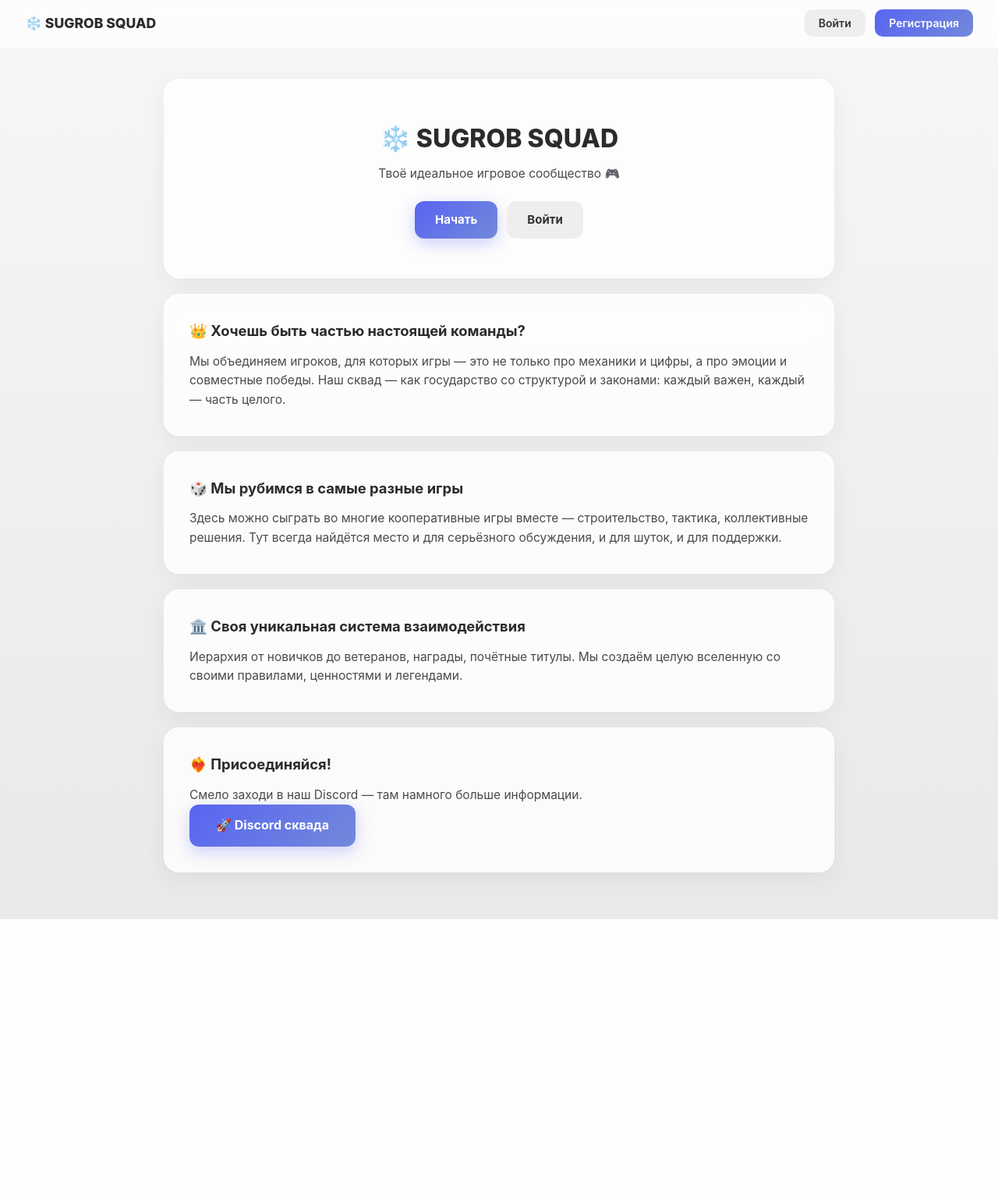
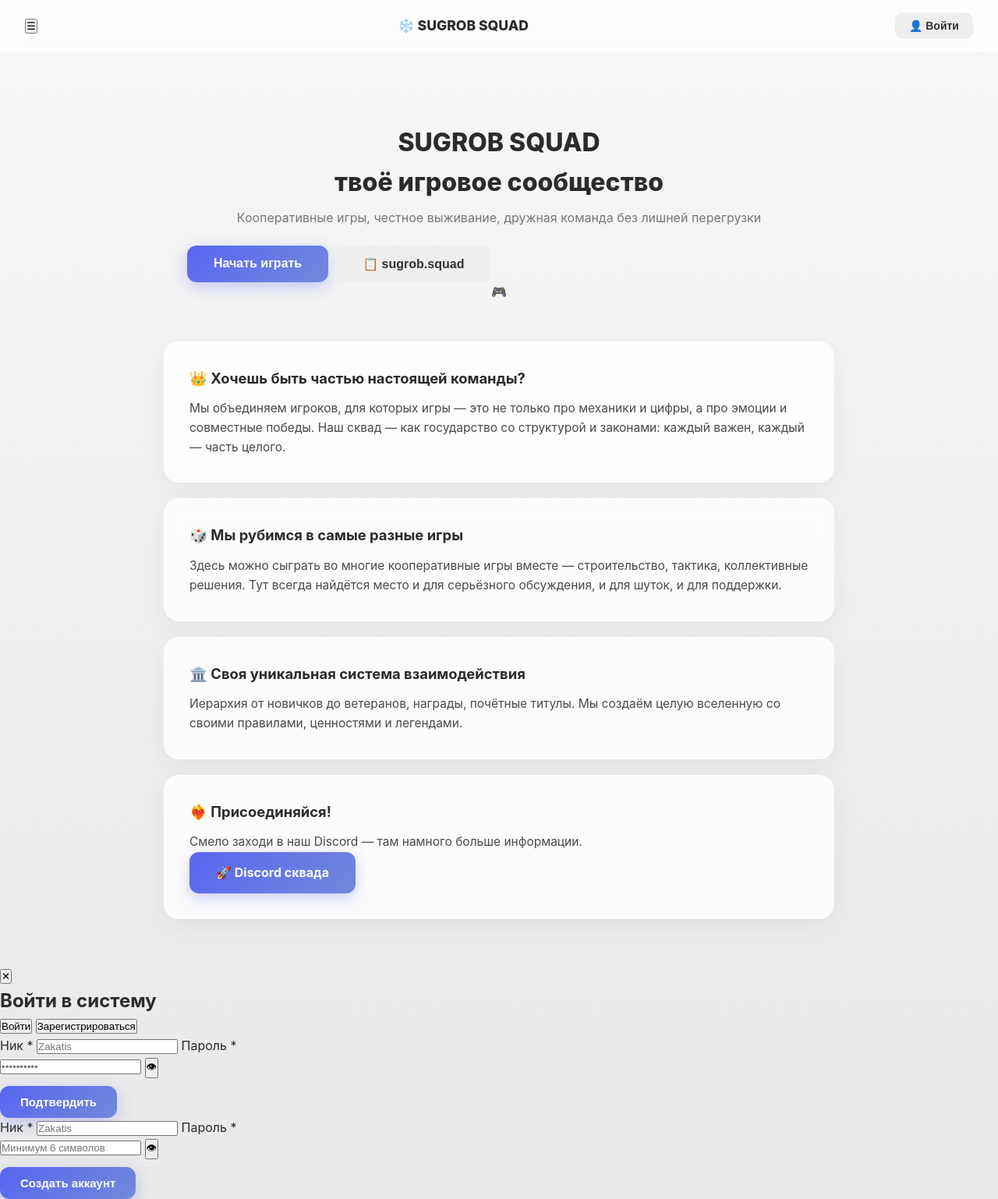
Before and after one commit to mornajtm/sugrobsquad, a Flask app: page / in a window 1280 px wide. Shown: the whole page at 78% size. Before the commit the page ends 1179 px from the top, so only its background shows below. Run offline with Flask 3, Linux system fonts and the light colour scheme.

Commit message:
Update index.html

```diff
--- a/templates/index.html
+++ b/templates/index.html
@@ -8,31 +8,37 @@
 </head>
 <body>
   <header class="topbar">
+    <button class="burger">☰</button>
     <a href="/" class="logo">❄️ SUGROB SQUAD</a>
-    <nav>
+    <div class="topbar-right">
       {% if user %}
-        <a href="/profile" class="nav-btn">Профиль</a>
+        <a href="/profile" class="nav-btn">👤 {{ user.nickname or user.username }}</a>
       {% else %}
-        <a href="/login" class="nav-btn">Войти</a>
-        <a href="/register" class="nav-btn primary">Регистрация</a>
+        <button class="nav-btn" id="openAuthBtn">👤 Войти</button>
       {% endif %}
-    </nav>
+    </div>
   </header>
 
   <main class="container">
-    <section class="hero card">
-      <h1>❄️ SUGROB SQUAD</h1>
-      <p class="subtitle">Твоё идеальное игровое сообщество 🎮</p>
-      {% if not user %}
-      <div class="btn-row">
-        <a href="/register" class="btn primary">Начать</a>
-        <a href="/login" class="btn">Войти</a>
+    <section class="hero">
+      <div class="hero-text">
+        <h1>SUGROB SQUAD<br>твоё игровое сообщество</h1>
+        <p class="subtitle">
+          Кооперативные игры, честное выживание, дружная команда
+          без лишней перегрузки
+        </p>
+        <div class="btn-row-left">
+          {% if user %}
+            <a href="/profile" class="btn primary big">Мой профиль</a>
+          {% else %}
+            <button class="btn primary big" id="startPlayBtn">Начать играть</button>
+          {% endif %}
+          <button class="btn big" onclick="copyIP()">📋 sugrob.squad</button>
+        </div>
       </div>
-      {% else %}
-      <div class="btn-row">
-        <a href="/profile" class="btn primary">Мой профиль</a>
+      <div class="hero-image">
+        <div class="skin-placeholder">🎮</div>
       </div>
-      {% endif %}
     </section>
 
     <section class="card">
@@ -62,6 +68,50 @@
     </section>
   </main>
 
+  {% if not user %}
+  <div class="modal-overlay" id="authModal">
+    <div class="modal">
+      <button class="modal-close" id="closeAuthBtn">✕</button>
+      <h2 class="modal-title">Войти в систему</h2>
+
+      <div class="tabs">
+        <button class="tab active" data-tab="login">Войти</button>
+        <button class="tab" data-tab="register">Зарегистрироваться</button>
+      </div>
+
+      <!-- ВХОД -->
+      <form id="loginForm" class="tab-content active">
+        <label>Ник <span class="req">*</span></label>
+        <input type="text" name="username" placeholder="Zakatis" required>
+
+        <label>Пароль <span class="req">*</span></label>
+        <div class="password-wrap">
+          <input type="password" name="password" placeholder="••••••••••" required>
+          <button type="button" class="eye" onclick="togglePass(this)">👁</button>
+        </div>
+
+        <p class="err" id="loginError"></p>
+        <button type="submit" class="btn primary full">Подтвердить</button>
+      </form>
+
+      <!-- РЕГИСТРАЦИЯ (без email) -->
+      <form id="registerForm" class="tab-content">
+        <label>Ник <span class="req">*</span></label>
+        <input type="text" name="username" placeholder="Zakatis" required>
+
+        <label>Пароль <span class="req">*</span></label>
+        <div class="password-wrap">
+          <input type="password" name="password" placeholder="Минимум 6 символов" required>
+          <button type="button" class="eye" onclick="togglePass(this)">👁</button>
+        </div>
+
+        <p class="err" id="registerError"></p>
+        <button type="submit" class="btn primary full">Создать аккаунт</button>
+      </form>
+    </div>
+  </div>
+  {% endif %}
+
   <script src="/static/script.js"></script>
 </body>
 </html>
```
